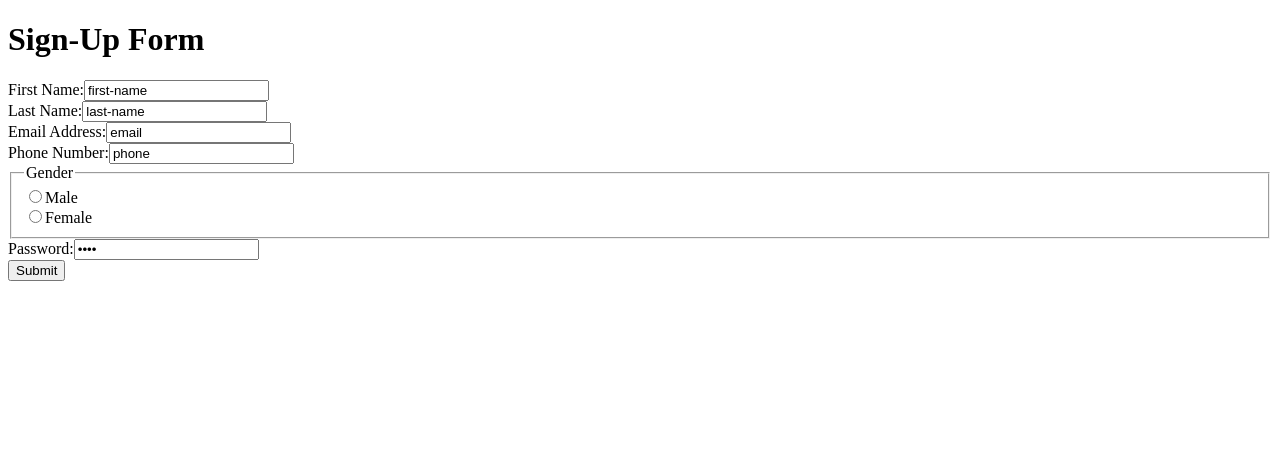
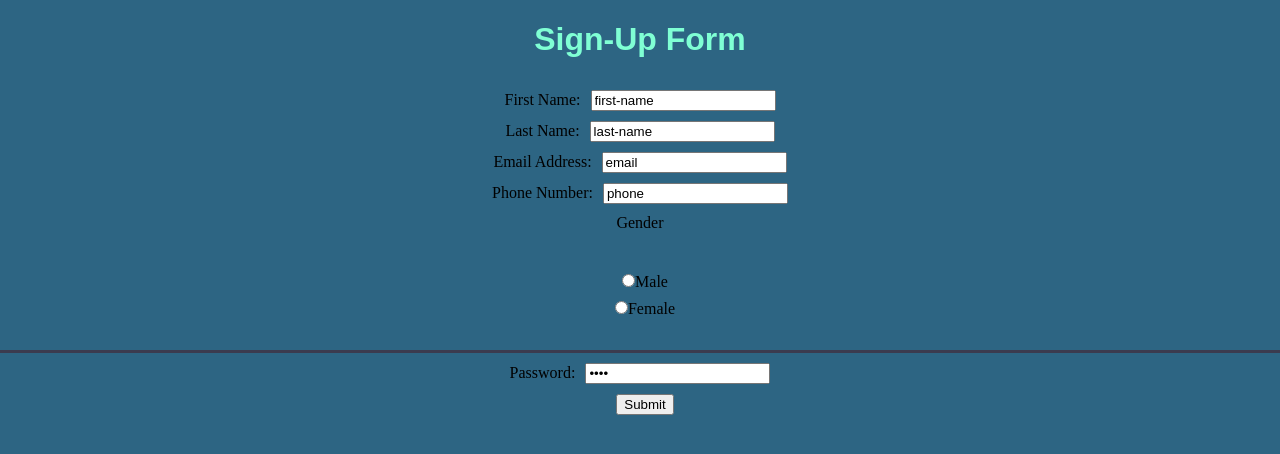
Before and after one commit to Bliss-pixel/side-hustle, a plain HTML site: page 1st Task/main.html in a window 1280 px wide. Drawn offline with Linux system fonts and the light colour scheme.

Commit message:
added css styling to form

```diff
--- a/1st Task/main.html
+++ b/1st Task/main.html
@@ -4,12 +4,13 @@
     <meta charset="UTF-8">
     <meta http-equiv="X-UA-Compatible" content="IE=edge">
     <meta name="viewport" content="width=device-width, initial-scale=1.0">
+    <link rel="stylesheet" href="style.css">
     <title>Sign-up Form</title>
 </head>
 <body>
   <div>
     <h1>Sign-Up Form</h1>
-    <form action="/successpage.html/" method="post">
+    <form action="successpage.html" method="post">
       <label for="fname">First Name:<input required type="text" id="fname" name="firstname" value="first-name"></label><br>
       <label for="lname">Last Name:<input required type="text" id="lname" name="lastname" value="last-name"></label><br>
       <label for="email">Email Address:<input required type="email" id="email" name="emailaddress" value="email"></label><br>
--- /dev/null
+++ b/1st Task/style.css
@@ -0,0 +1,33 @@
+body {
+  width: 100%;
+  height: 100vh;
+  margin: 0;
+  background-color: rgb(45, 101, 131);
+  text-align: center;
+}
+
+h1 {
+  color: aquamarine;
+  font: bold;
+  font-family: Arial, Helvetica, sans-serif;
+}
+
+fieldset {
+  border: none;
+  padding: 2rem 0;
+  border-bottom: 3px solid #3b3b4f;
+  width: unset;
+  margin: 10px 0 0 0;
+}
+
+input {
+  margin: 10px 0 0 10px;
+}
+
+button {
+  display: block;
+  width: 60%;
+  margin: 0 auto;
+  height: 2em;
+  font-size: 1.1rem;
+}
```
Also changed, not shown: 1st Task/successpage.html (added, +12 -0 lines).
